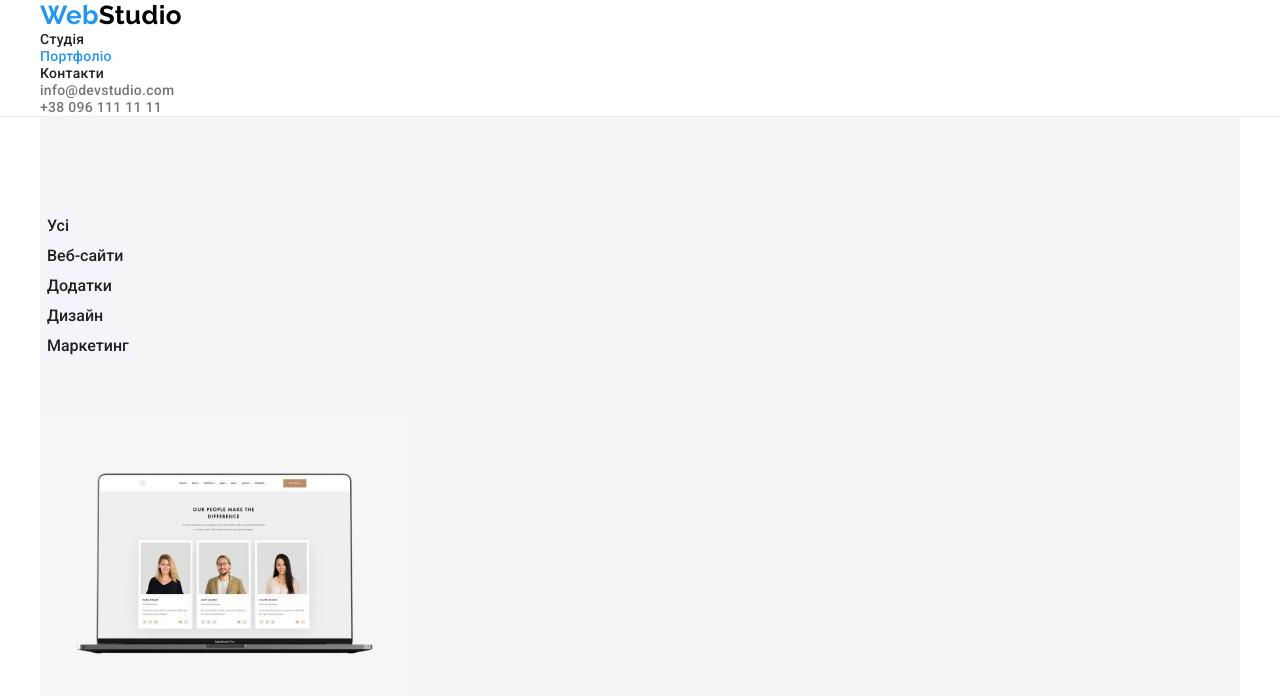
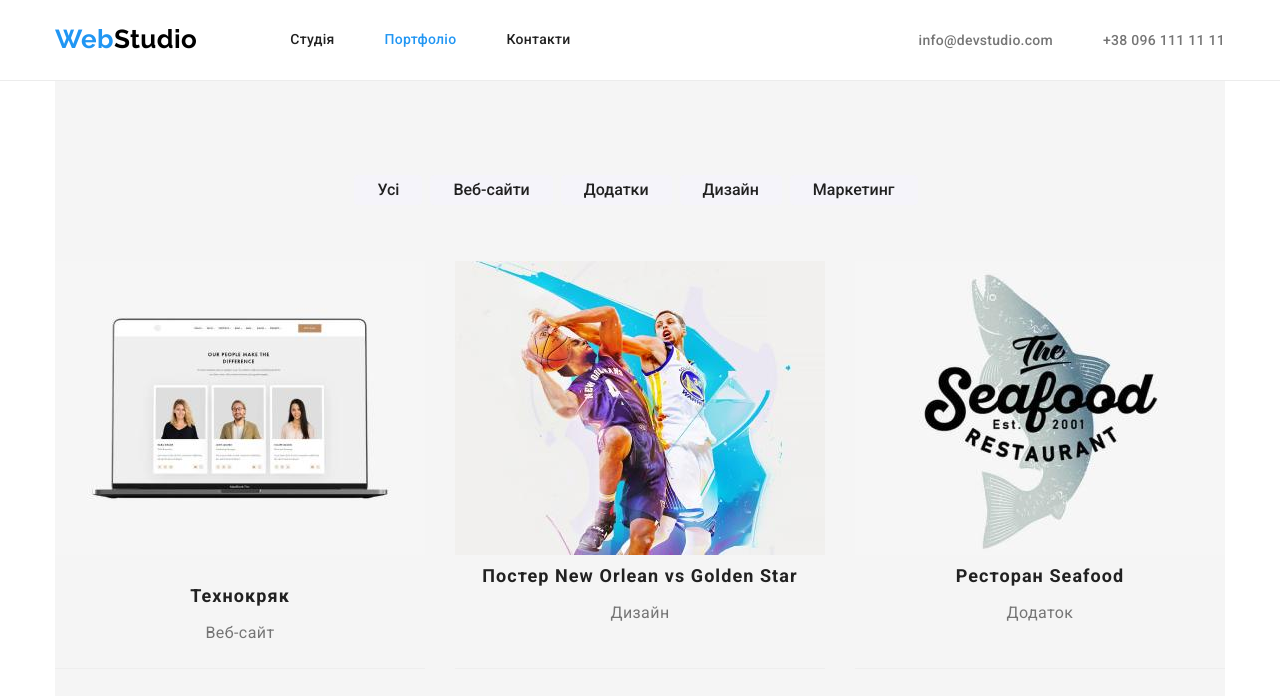
Before and after one commit to Nikolay96UA/goit-markup-hw-03, a plain HTML site: page portfolio.html in a window 1280 px wide. Shown: the top 696 px of the page. Drawn offline with nearby package versions, Linux system fonts and the light colour scheme.

Commit message:
Робота над FlexBox

```diff
--- a/css/style.css
+++ b/css/style.css
@@ -40,6 +40,8 @@ ul {
   margin-left: auto;
   margin-right: auto;
   width: 1200px;
+  padding-left: 15px;
+  padding-right: 15px;
   /* outline: 1px solid teal; */
 }
 
@@ -52,11 +54,23 @@ button {
 }
 
 /* Логотип */
+.nav {
+  display: flex;
+}
+
+.main-nav {
+  display: flex;
+  align-items: center;
+}
+
 .header {
   border-bottom: 1px solid #ececec;
 }
 
 .logo {
+  margin-right: 93px;
+  display: flex;
+  align-items: center;
   color: var(--logo-color);
 
   text-decoration: none;
@@ -72,8 +86,19 @@ button {
 }
 
 /* Навігація */
+.nav-list {
+  display: flex;
+}
+
+.nav-list .nav-link:not(:last-child) {
+  margin-right: 50px;
+}
 
 .site-nav {
+  display: block;
+  padding-top: 32px;
+  padding-bottom: 32px;
+
   color: var(--title);
   text-decoration: none;
   font-weight: 500;
@@ -91,6 +116,15 @@ button {
 }
 
 /* Контакти */
+.socials-nav {
+  display: flex;
+  margin-left: auto;
+}
+
+.socials-nav .socials-link + .socials-link {
+  margin-left: 50px;
+}
+
 .socials {
   color: var(--text-page);
 
@@ -147,6 +181,14 @@ button {
   margin-bottom: 94px;
 }
 
+.features {
+  display: flex;
+}
+
+.features .item + .item {
+  margin-left: 30px;
+}
+
 .features-section {
   display: none;
 }
@@ -160,8 +202,19 @@ button {
   text-transform: uppercase;
 }
 
+.features-text {
+  width: 270px;
+  margin: auto;
+}
+
 .works {
+  display: flex;
+  flex-wrap: wrap;
   margin-bottom: 94px;
+}
+
+.works .works-img + .works-img {
+  margin-left: 30px;
 }
 
 .section-title {
@@ -176,13 +229,21 @@ button {
 .team-section {
   background-color: var(--backgraund-section);
   padding-top: 94px;
+  padding-bottom: 124px;
 }
 
 .team-container {
+  border: 1px solid #757575;
+  border-radius: 0 0 4px 4px;
   background-color: var(--backgraund-body);
 }
 
+.team .team-container + .team-container {
+  margin-left: 30px;
+}
+
 .team {
+  display: flex;
   font-size: 16px;
   line-height: 1.18;
 }
@@ -192,12 +253,17 @@ button {
 }
 
 .team-name {
+  text-align: center;
   margin-bottom: 10px;
 
   color: var(--title);
   font-weight: 500;
   font-size: 16px;
   line-height: 1.18;
+}
+
+.team-text {
+  text-align: center;
 }
 
 /* Підвал */
@@ -243,15 +309,27 @@ button {
 
 .portfolio-section {
   background-color: #f5f5f5;
+  padding-top: 94px;
+  padding-bottom: 94px;
+}
+
+.portfolio-list {
+  border-bottom: 1px solid #eeeeee;
 }
 
 /* Фільрт */
 .portfolio-link {
-  padding-top: 94px;
   margin-bottom: 56px;
+  display: flex;
+  justify-content: center;
 }
 
 .filter-button {
+  display: block;
+  margin-right: 8px;
+  padding-left: 22px;
+  padding-right: 22px;
+  border-radius: 4px;
   border: 1px solid transparent;
 
   color: var(--title);
@@ -273,15 +351,34 @@ button {
 }
 
 /* Портфоліо */
-.portfolio-page {
-  padding-bottom: 114px;
-}
 
 .portfolio {
   display: none;
 }
 .portfolio-img {
   margin-bottom: 20px;
+}
+
+.portfolio-page {
+  display: flex;
+
+  flex-wrap: wrap;
+  text-align: center;
+}
+
+.portfolio-list {
+  width: 370px;
+  margin-right: 30px;
+  margin-top: 30px;
+  border: 1 px solid #eeeeee;
+}
+
+.portfolio-list:nth-child(3n) {
+  margin-right: 0;
+}
+
+.portfolio-list:nth-child(-n + 3) {
+  margin-top: 0;
 }
 
 .portfolio-title {
@@ -294,6 +391,7 @@ button {
 }
 
 .portfolio-text {
+  padding-bottom: 20px;
   font-weight: 400;
   font-size: 16px;
   line-height: 1.87;
--- a/portfolio.html
+++ b/portfolio.html
@@ -26,31 +26,31 @@
   </head>
   <body>
     <header class="header">
-      <!-- Навігація -->
-      <div class="conteiner">
-        <nav>
+      <!-- навігація -->
+      <div class="conteiner main-nav">
+        <nav class="nav">
           <a href="./index.html" class="logo"><span class="logo-web">Web</span>Studio</a>
-          <ul class="list">
-            <li>
+          <ul class="list nav-list">
+            <li class="nav-link">
               <a href="./index.html" class="site-nav">Студія</a>
             </li>
 
-            <li>
+            <li class="nav-link">
               <a href="./portfolio.html" class="site-nav active-pages">Портфоліо</a>
             </li>
 
-            <li>
+            <li class="nav-link">
               <a href="" class="site-nav">Контакти</a>
             </li>
           </ul>
         </nav>
         <!-- Зворотний зв'язок-->
-        <ul class="list">
-          <li>
+        <ul class="socials-nav list">
+          <li class="socials-link">
             <a href="mailto:info@devstudio.com" class="socials">info@devstudio.com</a>
           </li>
 
-          <li>
+          <li class="socials-link">
             <a href="tel:+380961111111" class="socials">+38 096 111 11 11</a>
           </li>
         </ul>
@@ -80,7 +80,7 @@
         </ul>
 
         <ul class="portfolio-page list">
-          <li>
+          <li class="portfolio-list">
             <img
               src="./images/img8.jpg"
               alt="Ноутбук з відкритою веб-сторінкою"
@@ -90,42 +90,42 @@
             <h2 class="portfolio-title">Технокряк</h2>
             <p class="portfolio-text">Веб-сайт</p>
           </li>
-          <li>
+          <li class="portfolio-list">
             <img src="./images/img9.jpg" alt="Баскетболісти" width="370" />
             <h2 class="portfolio-title">Постер New Orlean vs Golden Star</h2>
             <p class="portfolio-text">Дизайн</p>
           </li>
-          <li>
+          <li class="portfolio-list">
             <img src="./images/img10.jpg" alt="Логотип ресторану Seafood" width="370" />
             <h2 class="portfolio-title">Ресторан Seafood</h2>
             <p class="portfolio-text">Додаток</p>
           </li>
-          <li>
+          <li class="portfolio-list">
             <img src="./images/img11.jpg" alt="Навушники" width="370" />
             <h2 class="portfolio-title">Проєкт Prime</h2>
             <p class="portfolio-text">Маркетинг</p>
           </li>
-          <li>
+          <li class="portfolio-list">
             <img src="./images/img12.jpg" alt="Коробки" width="370" />
             <h2 class="portfolio-title">Проєкт Boxes</h2>
             <p class="portfolio-text">Додаток</p>
           </li>
-          <li>
+          <li class="portfolio-list">
             <img src="./images/img13.jpg" alt="Монітор" width="370" />
             <h2 class="portfolio-title">Inspiration has no Borders</h2>
             <p class="portfolio-text">Веб-сайт</p>
           </li>
-          <li>
+          <li class="portfolio-list">
             <img src="./images/img14.jpg" alt="Книжка" width="370" />
             <h2 class="portfolio-title">Видання Limited Edition</h2>
             <p class="portfolio-text">Дизайн</p>
           </li>
-          <li>
+          <li class="portfolio-list">
             <img src="./images/img15.jpg" alt="Ярлик" width="370" />
             <h2 class="portfolio-title">Проєкт LAB</h2>
             <p class="portfolio-text">Маркетинг</p>
           </li>
-          <li>
+          <li class="portfolio-list">
             <img src="./images/img16.jpg" alt="Друк на наотбуці" width="370" />
             <h2 class="portfolio-title">Growing Business</h2>
             <p class="portfolio-text">Додаток</p>
```
Also changed, not shown: index.html (+17 -15 lines).
